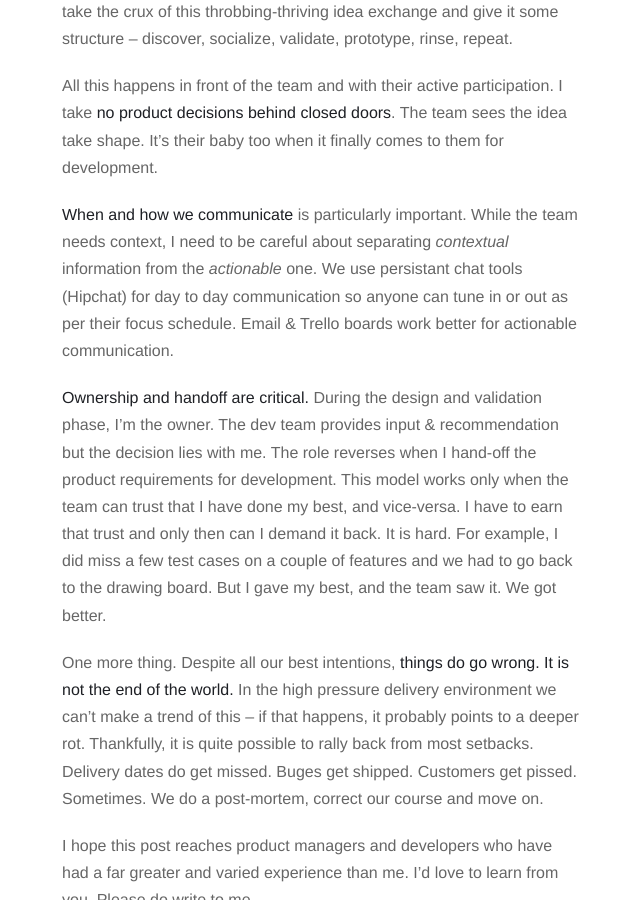
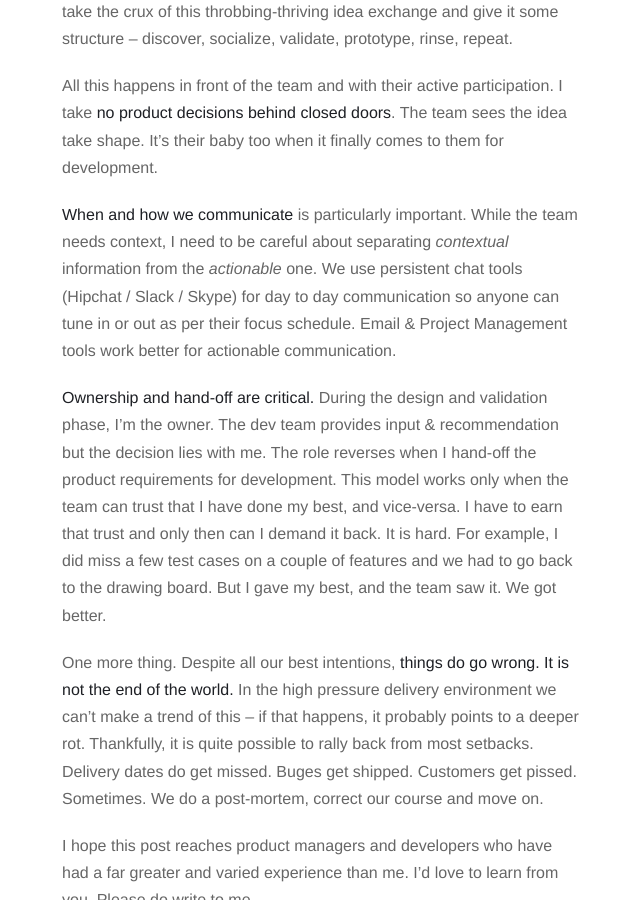
Before and after one commit to sumitsuman/sumitsuman.github.io, a Jekyll site: the page built from _posts/2014-07-15-product-managers-working-with-developers.md, in a window 1280 px wide and 900 px high, scrolled down 642 px. Shown: the whole window, without its empty margins (318-958 px from the left). Built offline with Jekyll 4.4.1, drawn with Linux system fonts in a browser that asks for light colours; nearby versions of some CDN libraries; Markdown is read by kramdown in place of the engine named in the settings.

Commit message:
post edit

```diff
--- a/_posts/2014-07-15-product-managers-working-with-developers.md
+++ b/_posts/2014-07-15-product-managers-working-with-developers.md
@@ -14,9 +14,9 @@ My success as a Product Manager depends on how well I work with the developers &
 
 All this happens in front of the team and with their active participation. I take **no product decisions behind closed doors**. The team sees the idea take shape. It's their baby too when it finally comes to them for development.
 
-**When and how we communicate** is particularly important. While the team needs context, I need to be careful about separating *contextual* information from the *actionable* one. We use persistant chat tools (Hipchat) for day to day communication so anyone can tune in or out as per their focus schedule. Email & Trello boards work better for actionable communication.
+**When and how we communicate** is particularly important. While the team needs context, I need to be careful about separating *contextual* information from the *actionable* one. We use persistent chat tools (Hipchat / Slack / Skype) for day to day communication so anyone can tune in or out as per their focus schedule. Email & Project Management tools work better for actionable communication.
 
-**Ownership and handoff are critical.** During the design and validation phase, I'm the owner. The dev team provides input & recommendation but the decision lies with me. The role reverses when I hand-off the product requirements for development. This model works only when the team can trust that I have done my best, and vice-versa. I have to earn that trust and only then can I demand it back. It is hard. For example, I did miss a few test cases on a couple of features and we had to go back to the drawing board. But I gave my best, and the team saw it. We got better.
+**Ownership and hand-off are critical.** During the design and validation phase, I'm the owner. The dev team provides input & recommendation but the decision lies with me. The role reverses when I hand-off the product requirements for development. This model works only when the team can trust that I have done my best, and vice-versa. I have to earn that trust and only then can I demand it back. It is hard. For example, I did miss a few test cases on a couple of features and we had to go back to the drawing board. But I gave my best, and the team saw it. We got better.
 
 One more thing. Despite all our best intentions, **things do go wrong. It is not the end of the world.** In the high pressure delivery environment we can't make a trend of this -- if that happens, it probably points to a deeper rot. Thankfully, it is quite possible to rally back from most setbacks. Delivery dates do get missed. Buges get shipped.  Customers get pissed. Sometimes. We do a post-mortem, correct our course and move on.
 
```
